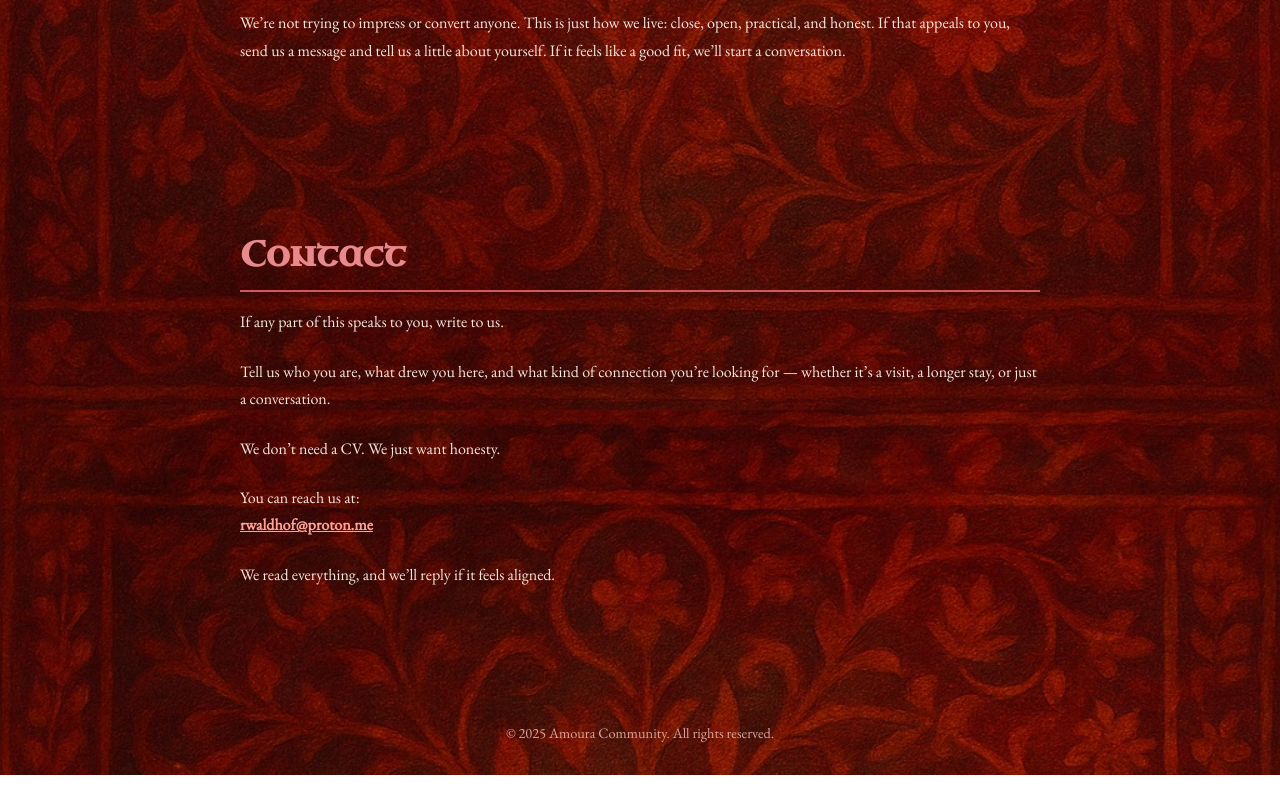
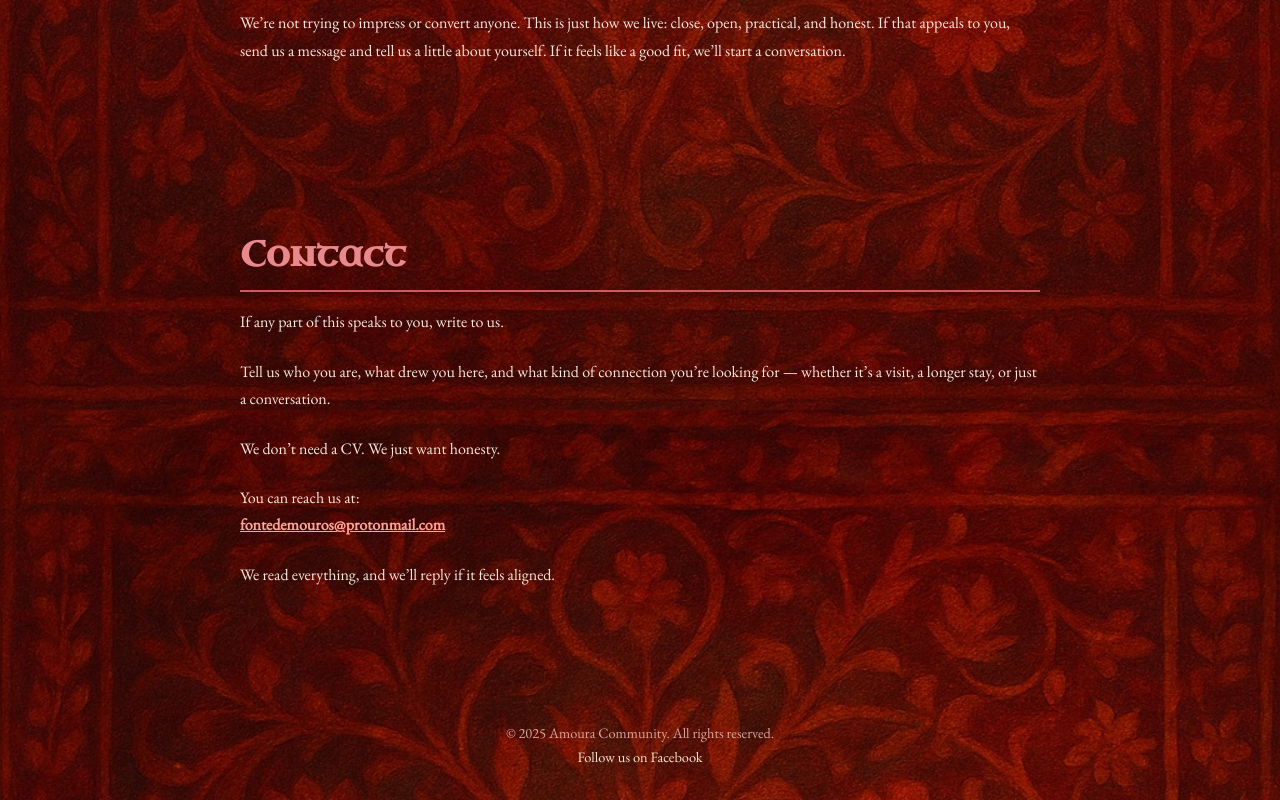
Before and after one commit to rpitwood/amoura-site, a plain HTML site: page index.html in a window 1280 px wide. Shown: the part 3430-4230 px from the top of the page. Before the commit the page ends 4205 px from the top, so only its background shows below. Drawn offline with nearby package versions, Linux system fonts and the light colour scheme.

Commit message:
Update index.html

```diff
--- a/index.html
+++ b/index.html
@@ -198,14 +198,17 @@
       <p>We don’t need a CV. We just want honesty.</p>
 
       <p>You can reach us at:<br>
-      <strong><a href="mailto:rwaldhof@proton.me">rwaldhof@proton.me</a></strong></p>
+      <strong><a href="mailto:fontedemouros@protonmail.com">fontedemouros@protonmail.com</a></strong></p>
 
       <p>We read everything, and we’ll reply if it feels aligned.</p>
     </section>
 
-    <footer>
-      &copy; 2025 Amoura Community. All rights reserved.
-    </footer>
+<footer>
+  &copy; 2025 Amoura Community. All rights reserved.<br>
+  <a href="https://www.facebook.com/fontedemouros" target="_blank" style="color: #f9e3d0; text-decoration: none;">
+    Follow us on Facebook
+  </a>
+</footer>
   </div>
 </body>
 </html>
```
